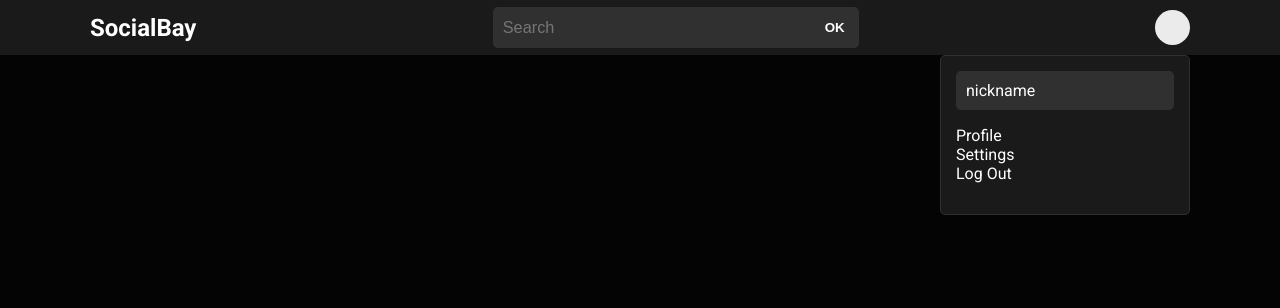
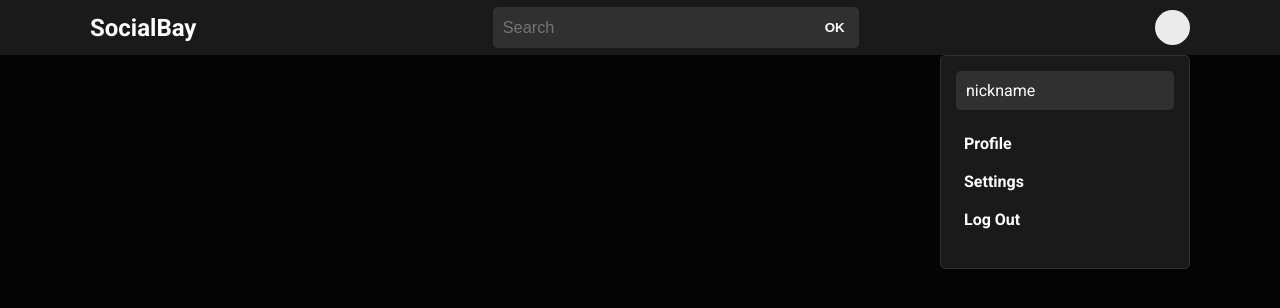
Before and after one commit to lxndrbukin/socialbay-client, a React (Vite) app: page / in a window 1280 px wide. Both pictures are taken after a click on the element 1172 px from the left and 27 px from the top of the page. Shown: the top 308 px of the page. Built offline with nearby package versions, Linux system fonts and the light colour scheme.

Commit message:
Working User menu functionality and styling

```diff
--- a/src/components/Header/HeaderUserMenu.tsx
+++ b/src/components/Header/HeaderUserMenu.tsx
@@ -13,6 +13,7 @@ const links: UserMenuLink[] = [
 
 export default function HeaderUserMenu(): JSX.Element {
   const [active, setActive] = useState<boolean>(false);
+  const userMenuRef = useRef<HTMLDivElement>(null);
   const dropdownRef = useRef<HTMLDivElement>(null);
 
   useEffect(() => {
@@ -26,18 +27,26 @@ export default function HeaderUserMenu(): JSX.Element {
     setActive(true);
   };
 
-  const handleOutsideClick = (e: MouseEvent) => {
-    if (dropdownRef.current && dropdownRef.current.contains(e.target as Node)) {
+  const handleOutsideClick = (e: MouseEvent): void => {
+    if (
+      dropdownRef.current &&
+      !dropdownRef.current.contains(e.target as Node) &&
+      userMenuRef.current &&
+      !userMenuRef.current.contains(e.target as Node)
+    ) {
       setActive(false);
-      console.log(active);
     }
   };
 
-  const renderedLinks = links.map(({ url, text }: UserMenuLink) => (
-    <li key={text}>
-      <a href={url}>{text}</a>
-    </li>
-  ));
+  const renderedLinks = links.map(
+    ({ url, text }: UserMenuLink): JSX.Element => {
+      return (
+        <li key={text}>
+          <a href={url}>{text}</a>
+        </li>
+      );
+    }
+  );
 
   const renderedDropdown = active && (
     <div ref={dropdownRef} className='header_user_menu-dropdown'>
@@ -51,7 +60,7 @@ export default function HeaderUserMenu(): JSX.Element {
 
   return (
     <div className='header_user'>
-      <div className='header_user_menu'>
+      <div ref={userMenuRef} className='header_user_menu'>
         <div onClick={handleInsideClick} className='header_user_menu-icon'>
           <div className='icon-placeholder'></div>
         </div>
--- a/src/components/Header/assets/styles.scss
+++ b/src/components/Header/assets/styles.scss
@@ -89,10 +89,25 @@
           .header_user_menu-dropdown_links {
             list-style-type: none;
             padding: 0;
+            display: flex;
+            flex-direction: column;
+            gap: 3px;
 
-            a {
-              color: $color-white;
-              text-decoration: none;
+            li {
+              cursor: pointer;
+              padding: $spacing-md;
+              border-radius: $border-r5;
+
+              &:hover {
+                background-color: $color-dark-grey-2;
+              }
+
+              a {
+                color: $color-white;
+                text-decoration: none;
+                font-weight: bold;
+                width: 100%;
+              }
             }
           }
         }
```
